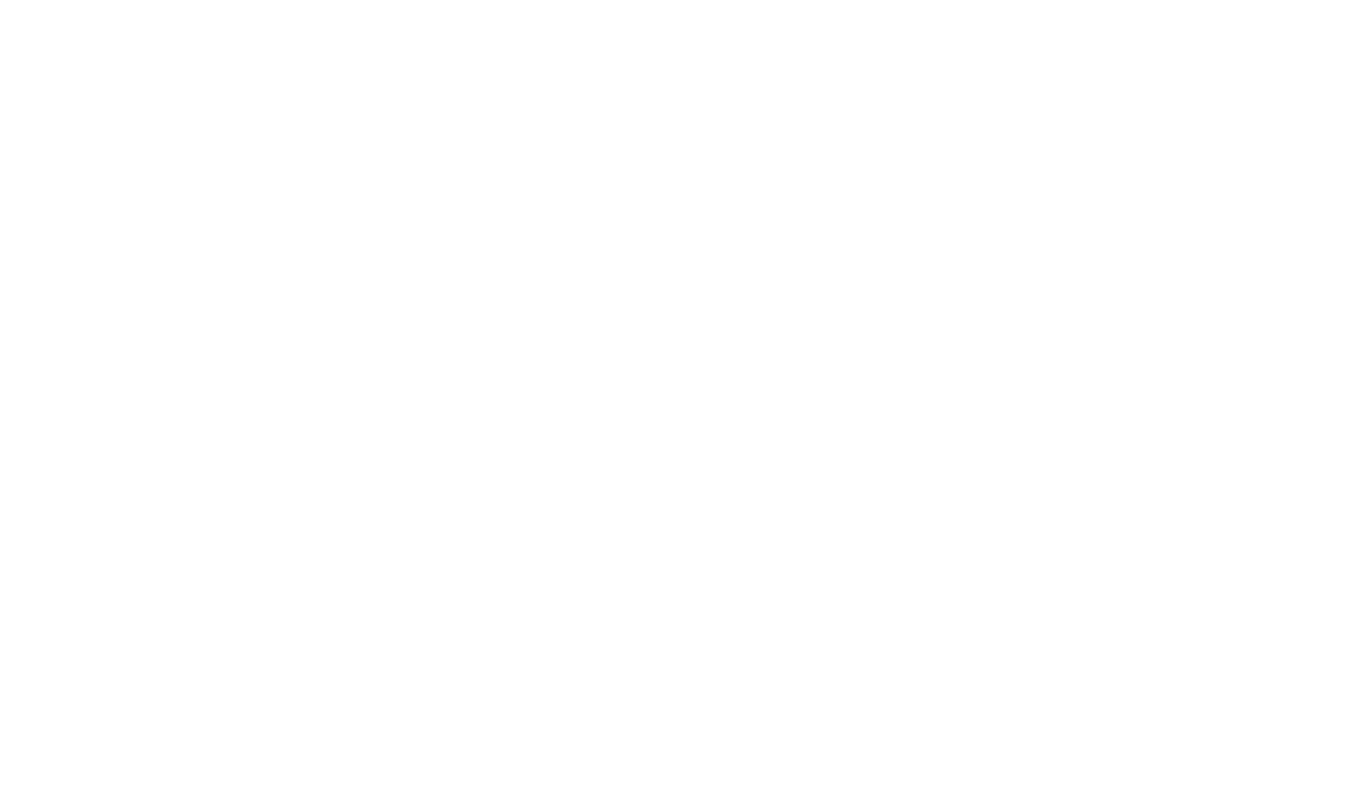
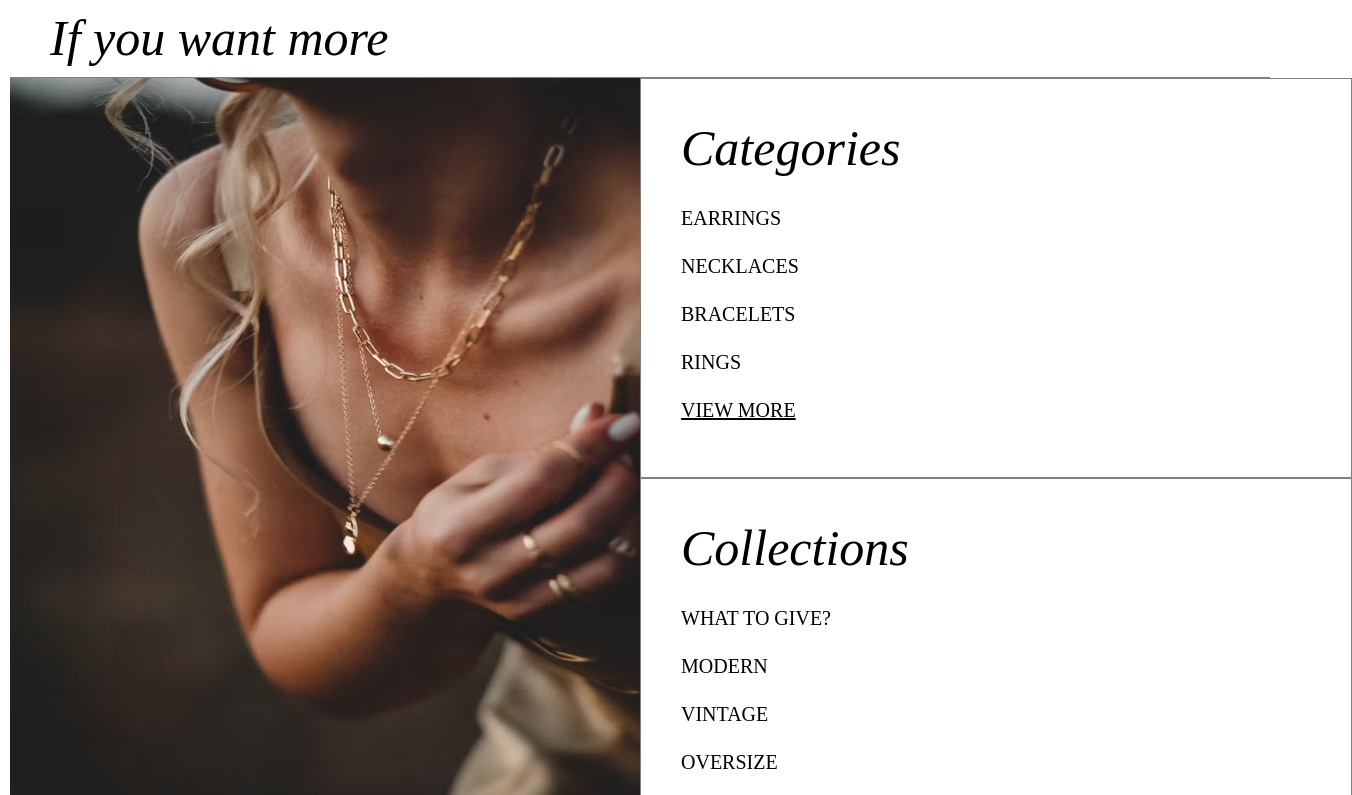
Before and after one commit to evelynmbart/jewerly-mock, a React (Vite) app: page / in a window 1280 px wide. Shown: the part 2925-3720 px from the top of the page, 1352 px wide, since content can reach past the window. Before the commit the page ends 2927 px from the top, so only its background shows below. Built offline with nearby package versions, Linux system fonts and the light colour scheme; a web font is replaced by a local one.

Commit message:
create and flesh out more comp

```diff
--- a/src/App.jsx
+++ b/src/App.jsx
@@ -1,6 +1,7 @@
 import "./App.css";
 import { BestSellers } from "./components/BestSellers";
 import { Hero } from "./components/Hero";
+import { More } from "./components/More";
 import { Navbar } from "./components/Navbar";
 
 function App() {
@@ -9,6 +10,7 @@ function App() {
       <Navbar />
       <Hero />
       <BestSellers />
+      <More />
     </>
   );
 }
--- a/src/components/BestSellers.jsx
+++ b/src/components/BestSellers.jsx
@@ -75,7 +75,7 @@ export function BestSellers() {
             <ItemCard key={item.id}>
               <Image src={item.src} />
               <Text>
-                <h3>{item.name}</h3>
+                <h3 style={{ cursor: "pointer" }}>{item.name}</h3>
                 <p>${item.price}</p>
               </Text>
             </ItemCard>
@@ -93,7 +93,6 @@ const Container = styled.div`
 const Title = styled.div`
   font-size: 50px;
   border-bottom: 1px solid grey;
-  margin: 10px;
   font-family: Source Serif 4, serif;
   padding: 10px 40px;
 `;
@@ -104,7 +103,7 @@ const Items = styled.div`
 `;
 const ItemCard = styled.div`
   height: 450px;
-  width: 321px;
+  width: 353px;
   border: 1px solid grey;
 `;
 
@@ -112,6 +111,7 @@ const Image = styled.img`
   object-fit: fill;
   height: 350px;
   width: 100%;
+  cursor: pointer;
 `;
 
 const Text = styled.div`
--- /dev/null
+++ b/src/components/More.jsx
@@ -0,0 +1,93 @@
+import styled from "styled-components";
+export function More() {
+  return (
+    <Container>
+      <Title>
+        <em>If you want more</em>
+      </Title>
+      <Content>
+        <LeftImage src="./images/two.png" />
+        <Right>
+          <Box>
+            <h3
+              style={{
+                fontSize: "50px",
+                fontWeight: "normal",
+                cursor: "pointer",
+                fontFamily: "Source Serif 4",
+                marginBottom: "30px",
+              }}
+            >
+              <em>Categories</em>
+            </h3>
+            <Links>
+              <a>Earrings</a>
+              <a>Necklaces</a>
+              <a>Bracelets</a>
+              <a>Rings</a>
+              <a style={{ textDecoration: "underline" }}>View more</a>
+            </Links>
+          </Box>
+          <Box>
+            <h3
+              style={{
+                fontSize: "50px",
+                fontWeight: "normal",
+                cursor: "pointer",
+                fontFamily: "Source Serif 4",
+                marginBottom: "30px",
+              }}
+            >
+              <em>Collections</em>
+            </h3>
+            <Links>
+              <a>What to give?</a>
+              <a>Modern</a>
+              <a>Vintage</a>
+              <a>Oversize</a>
+              <a style={{ textDecoration: "underline" }}>View More</a>
+            </Links>
+          </Box>
+        </Right>
+      </Content>
+    </Container>
+  );
+}
+
+const Container = styled.div`
+  margin: 10px;
+`;
+const Title = styled.div`
+  font-size: 50px;
+  border-bottom: 1px solid grey;
+  font-family: Source Serif 4, serif;
+  padding: 10px 40px;
+`;
+
+const Content = styled.div`
+  display: flex;
+  height: 800px;
+`;
+const LeftImage = styled.img`
+  object-fit: fill;
+  width: 50%;
+`;
+const Right = styled.div`
+  width: 50%;
+  height: 800px;
+`;
+const Box = styled.div`
+  border: 1px solid grey;
+  width: 100%;
+  height: 39.75%;
+  padding: 40px;
+`;
+
+const Links = styled.div`
+  display: flex;
+  flex-direction: column;
+  gap: 25px;
+  font-size: 20px;
+  text-transform: uppercase;
+  cursor: pointer;
+`;
```
